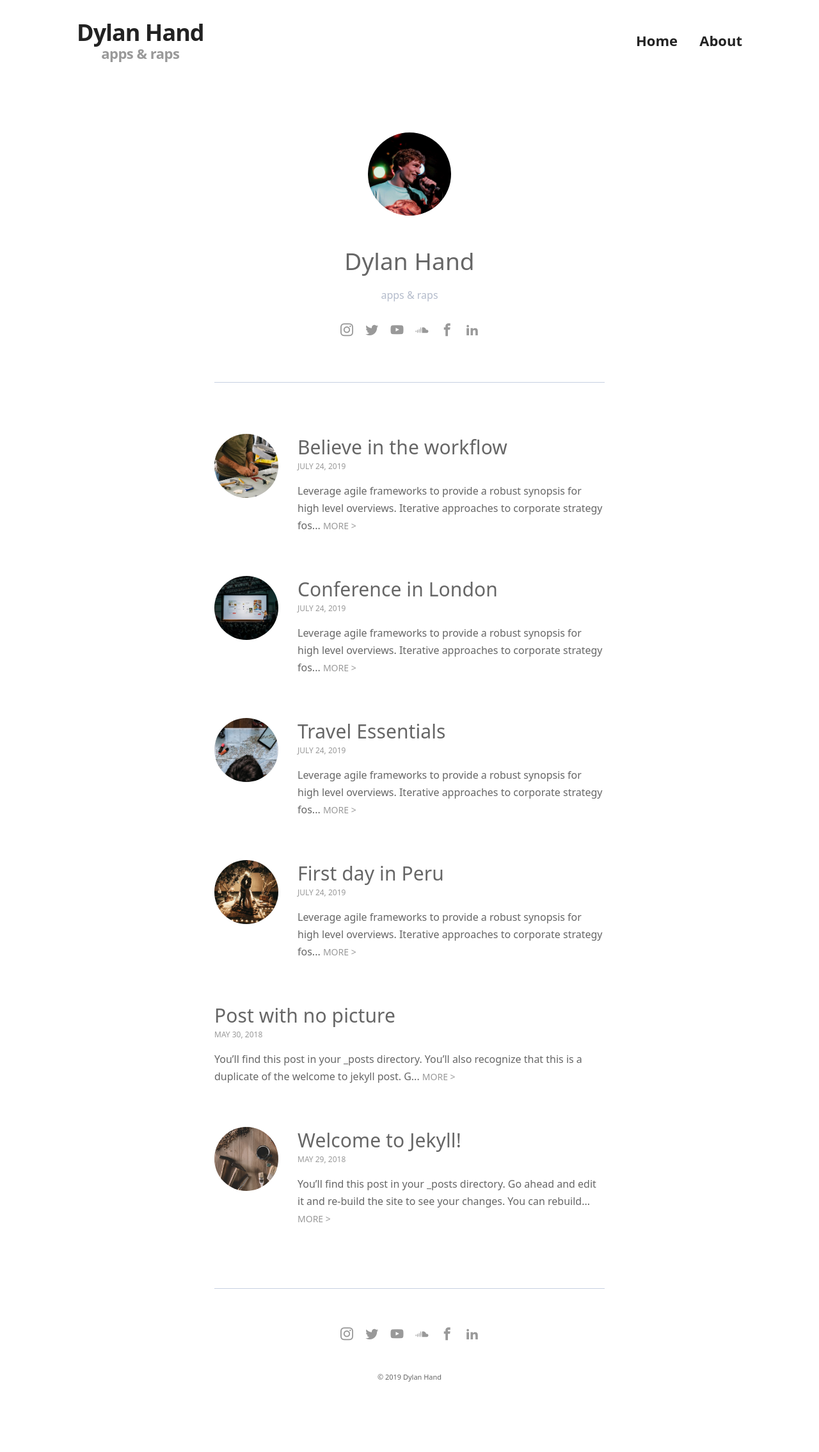
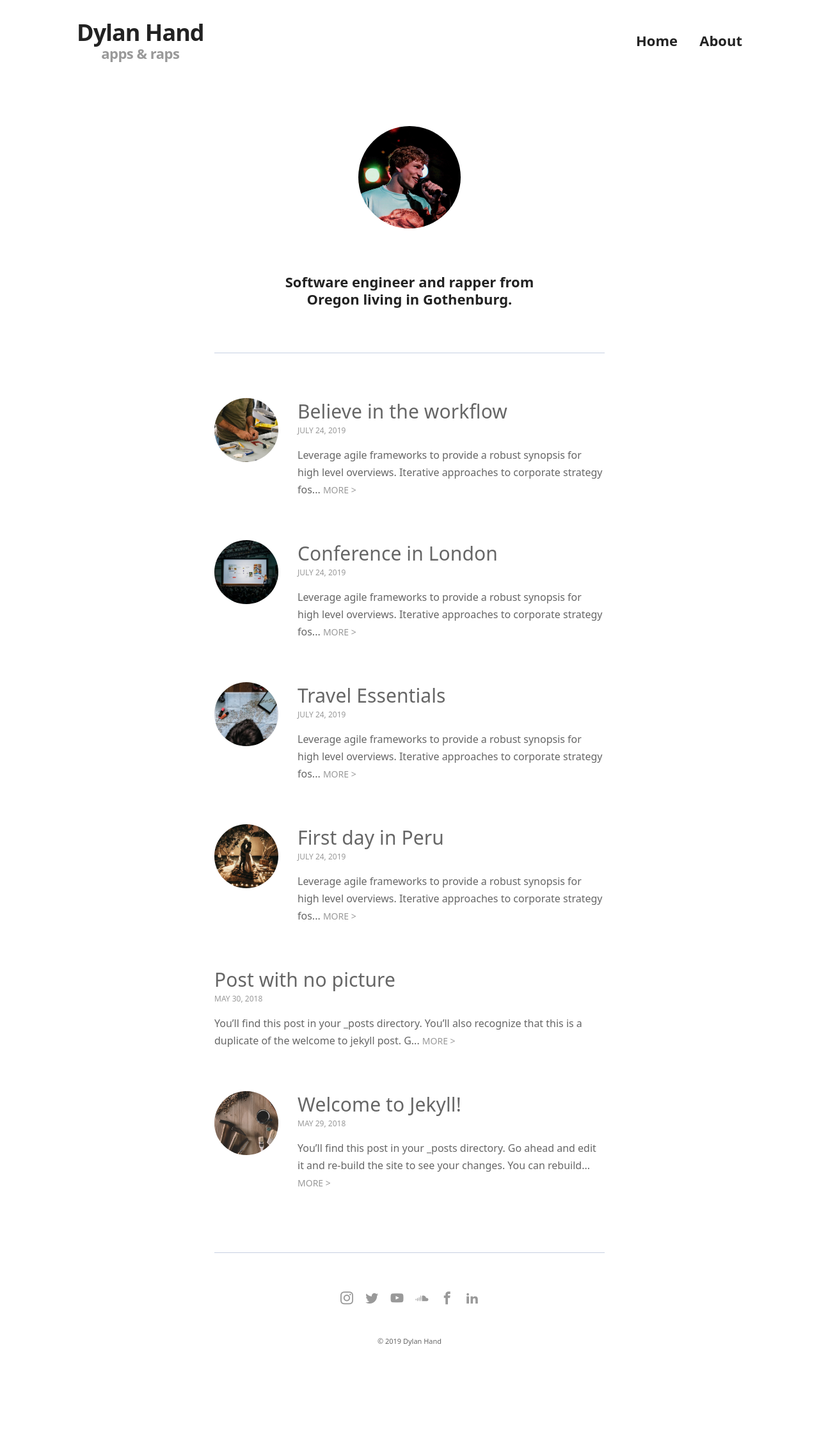
Before and after one commit to dylanhand/dylanhand.github.io, a Jekyll site: the page built from index.html, in a window 1280 px wide. Shown: the whole page at 64% size. Built offline with Jekyll 4.4.1, drawn with Linux system fonts in a browser that asks for light colours; some web fonts are replaced; after the commit the page ends 2213 px from its top, so only the background shows below that.

Commit message:
Style author section
Style now matches new design

```diff
--- a/_config.yml
+++ b/_config.yml
@@ -11,7 +11,7 @@ author:
   name: Dylan Hand
   tagline: apps & raps
   image: '/assets/img/dylanrap.jpg'
-  bio: Passionate designer curating designs for new startups  and  founders  and crafts  beautiful user interfaces with love.
+  bio: Software engineer and rapper from Oregon living in Gothenburg.
   email: dylan.hand@gmail.com
 
 
--- a/_sass/3-modules/_author-section.scss
+++ b/_sass/3-modules/_author-section.scss
@@ -1,6 +1,6 @@
 /* Author */
 .author {
-  margin: 80px 0;
+  margin: 70px 0;
   padding-bottom: 70px;
   border-bottom: 1px solid $gray-lighten;
   @media (max-width: $mobile) {
@@ -11,9 +11,9 @@
 
 .author__img {
   display: block;
-  max-width: 130px;
-  max-height: 130px;
-  margin: 0 auto 30px;
+  max-width: 160px;
+  max-height: 160px;
+  margin: 0 auto 70px;
   border-radius: 50%;
   background-color: $gray-white;
   transition: opacity 100ms ease;
@@ -33,11 +33,12 @@
 
 .author__bio {
   max-width: 450px;
-  margin: 0 auto 30px;
-  font-size: 16px;
+  margin: 0 auto 0px;
+  font-size: 22px;
+  font-weight: 600;
   line-height: 27px;
   text-align: center;
-  color: $gray-blue;
+  color: $dark;
 }
 
 .author__contact {
--- a/index.html
+++ b/index.html
@@ -7,9 +7,7 @@ layout: default
   <section class="author" data-aos="fade-up" data-aos-easing="ease-out-quad" data-aos-duration="700">
     <div class="author__inner">
       <img src="{{site.baseurl}}{{site.author.image}}" alt="{{site.author.name}}" class="author__img">
-      <h1 class="author__job">{{ site.title }}</h1>
-      <p class="author__bio">{{ site.subtitle }}</p>
-      {% include social-icons.html %}
+      <p class="author__bio">{{ site.author.bio }}</p>
     </div>
   </section>
   <!-- end author -->
```
